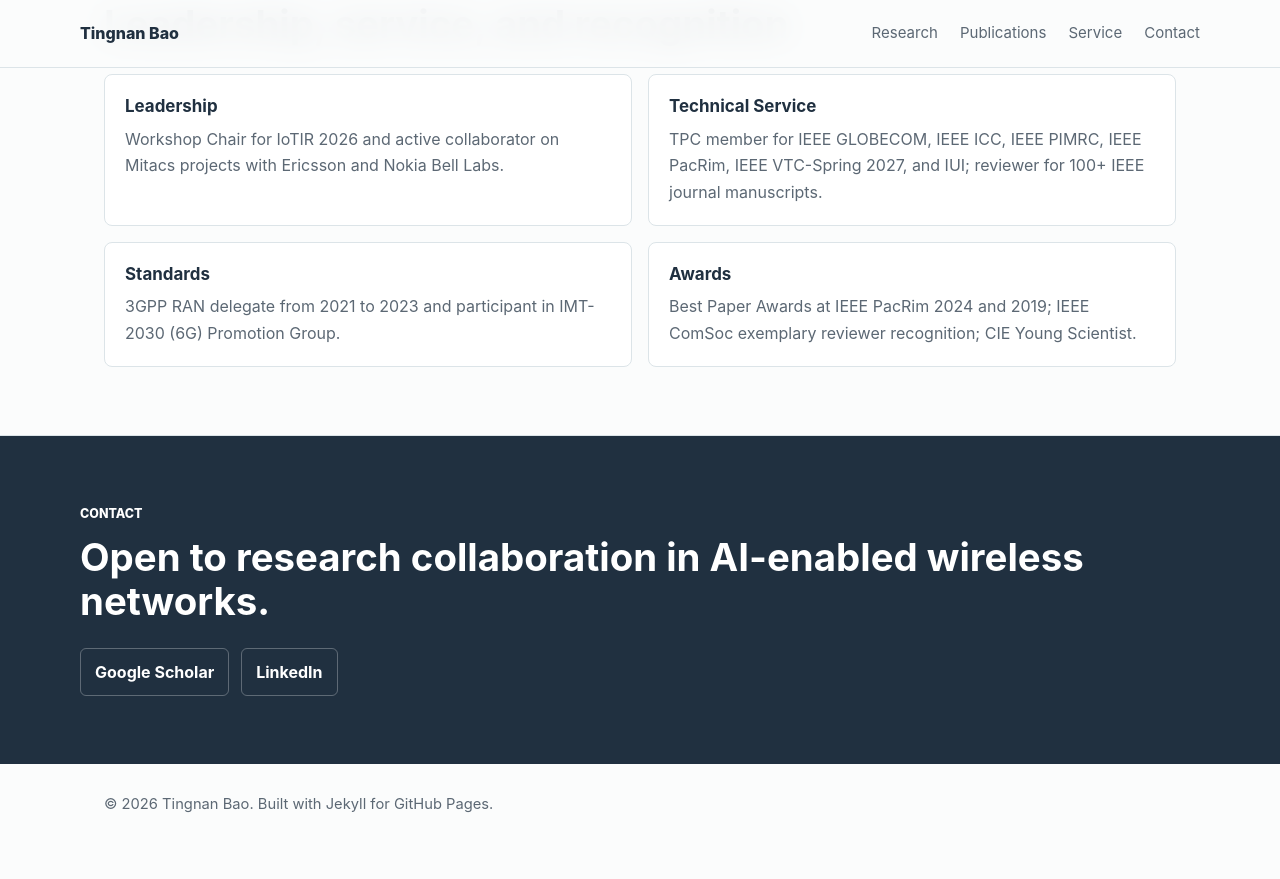
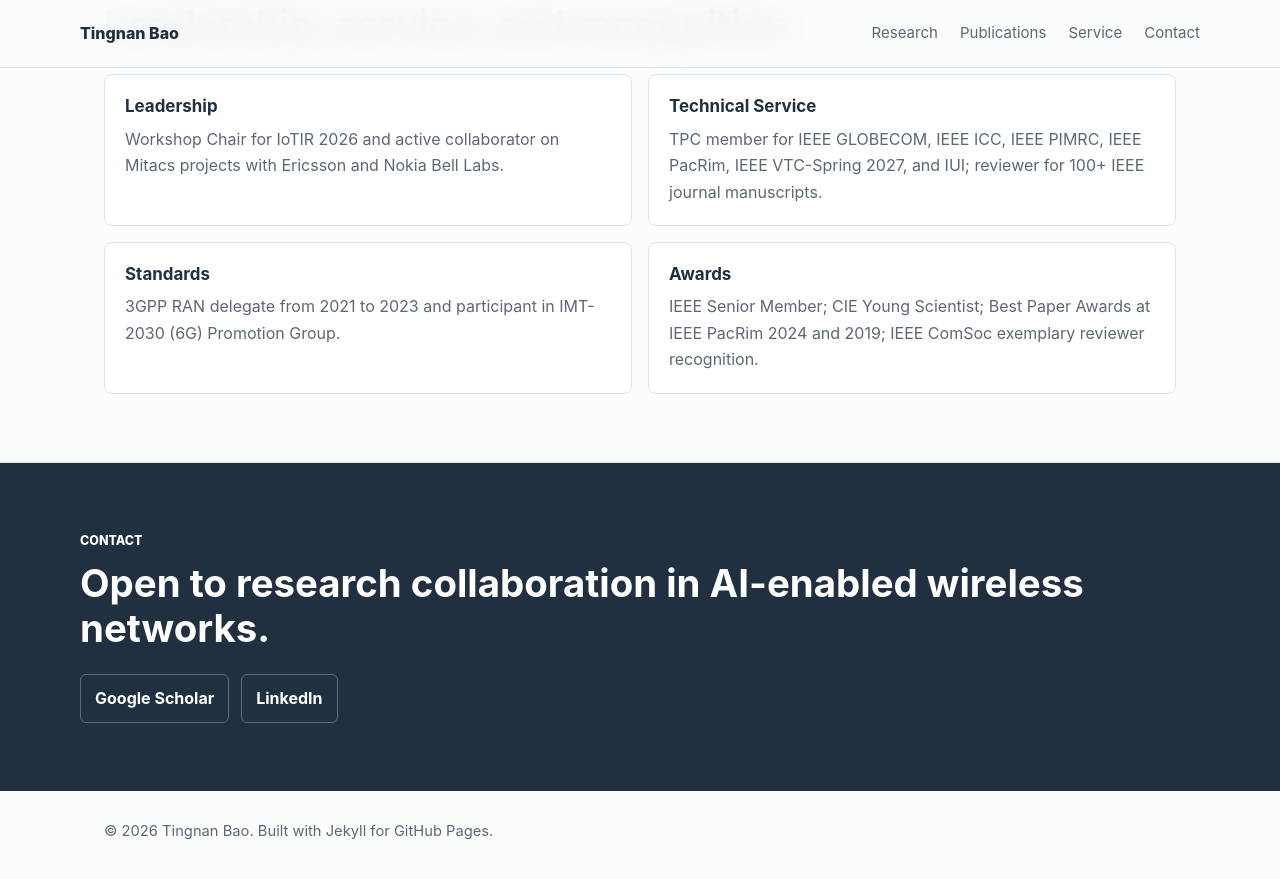
Before and after one commit to ttnbao/ttnbao.github.io, a Jekyll site: the page built from index.html, in a window 1280 px wide and 900 px high, scrolled down 2673 px. Shown: the top 879 px of the window. Built offline with Jekyll 4.4.1, drawn with Linux system fonts in a browser that asks for light colours.

Commit message:
Add IEEE Senior Member recognition

```diff
--- a/_data/profile.yml
+++ b/_data/profile.yml
@@ -58,4 +58,4 @@ service:
   - title: Standards
     text: 3GPP RAN delegate from 2021 to 2023 and participant in IMT-2030 (6G) Promotion Group.
   - title: Awards
-    text: Best Paper Awards at IEEE PacRim 2024 and 2019; IEEE ComSoc exemplary reviewer recognition; CIE Young Scientist.
+    text: IEEE Senior Member; CIE Young Scientist; Best Paper Awards at IEEE PacRim 2024 and 2019; IEEE ComSoc exemplary reviewer recognition.
```
